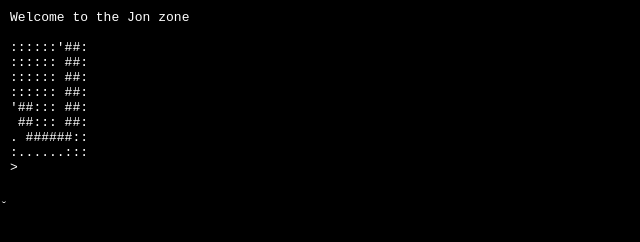
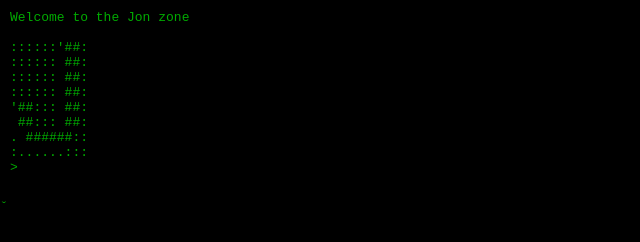
Before and after one commit to Jonbarkei/terminal, a plain HTML site: page index.html in a window 1280 px wide. Shown: the whole page, without its empty margins (0-640 px from the left). Drawn offline with Linux system fonts and the light colour scheme.

Commit message:
Update styles.css

```diff
--- a/styles.css
+++ b/styles.css
@@ -1,7 +1,7 @@
 body {
   font-family: monospace;
   background-color: #000;
-  color: #fff;
+  color: #00aa00;
   margin: 0;
   padding: 0;
 }
```
